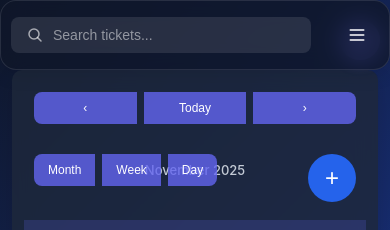
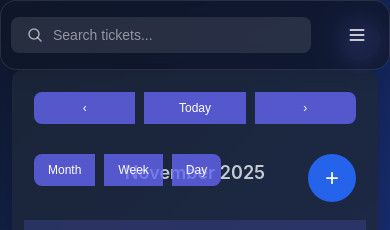
Before and after one commit to markh55/ticket-system, a React (Create React App) app in the folder frontend/: page /calendar in a window 390 px wide. Shown: the top 230 px of the page. Built offline with nearby package versions, Linux system fonts and the light colour scheme.

Commit message:
moved month down so not overlapped

```diff
--- a/frontend/src/components/Calendar/Calendar.css
+++ b/frontend/src/components/Calendar/Calendar.css
@@ -323,31 +323,41 @@
   .rbc-toolbar {
     display: flex !important;
     flex-direction: column !important;
-    gap: 16px;
+    gap: 12px;
     padding: 14px 10px;
     margin-bottom: 20px;
     flex-wrap: nowrap;
     align-items: stretch;
   }
 
-  .rbc-toolbar-label {
-    font-size: 18px !important;
-    font-weight: 600 !important;
-    order: 2;
-    text-align: center;
-    width: 100%;
-    margin: 8px 0;
-  }
-
-  .rbc-toolbar > span:first-child,
-  .rbc-toolbar > div:first-child {
-    order: 0;
+  /* Navigation buttons (< Today >) - stays at top */
+  .rbc-toolbar .rbc-btn-group:first-child {
+    order: 1;
     width: 100%;
     display: flex;
     justify-content: center;
+    gap: 10px;
   }
 
-  .rbc-toolbar > span:last-child,
+  /* View buttons (Month Week Day) - goes second */
+  .rbc-toolbar .rbc-btn-group:last-child {
+    order: 2;
+    width: 100%;
+    display: flex;
+    justify-content: center;
+    gap: 10px;
+  }
+
+  /* Date label (November 2025) - goes LAST/BOTTOM */
+  .rbc-toolbar .rbc-toolbar-label {
+    order: 3;
+    font-size: 18px !important;
+    font-weight: 600 !important;
+    text-align: center;
+    width: 100%;
+    margin: 8px 0 0 0;
+  }
+  d,
   .rbc-toolbar > div:last-child {
     order: 1;
     width: 100%;
```
